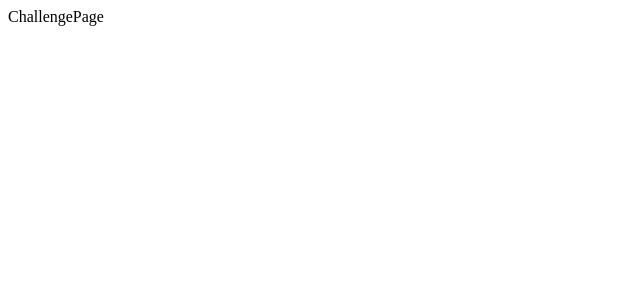
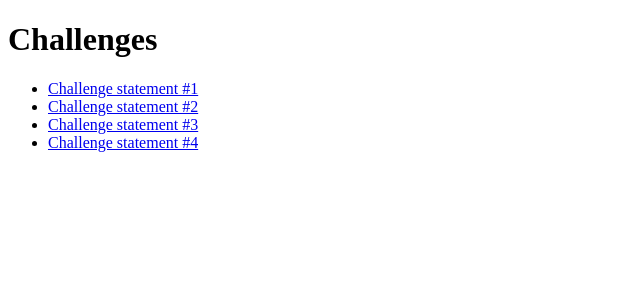
Before and after one commit to nussucommit/creation2023, a Next.js app: page /challenges in a window 1280 px wide. Shown: the top 300 px of the page, without its empty margins (0-640 px from the left). Built offline with nearby package versions, Linux system fonts and the light colour scheme.

Commit message:
Add links to challenge detail

```diff
--- a/pages/challenges/index.jsx
+++ b/pages/challenges/index.jsx
@@ -1,5 +1,24 @@
+import Link from 'next/link';
+
 function ChallengePage() {
-  return <div>ChallengePage</div>;
+  return (
+    <>
+      <h1>Challenges</h1>
+      <ul>
+        <li>
+          <Link href="/challenges/1">Challenge statement #1</Link>
+        </li>
+        <li>
+          <Link href="/challenges/2">Challenge statement #2</Link>
+        </li>
+        <li>
+          <Link href="/challenges/3">Challenge statement #3</Link>
+        </li>
+        <li>
+          <Link href="/challenges/4">Challenge statement #4</Link>
+        </li>
+      </ul>
+    </>
+  );
 }
-
 export default ChallengePage;
```
